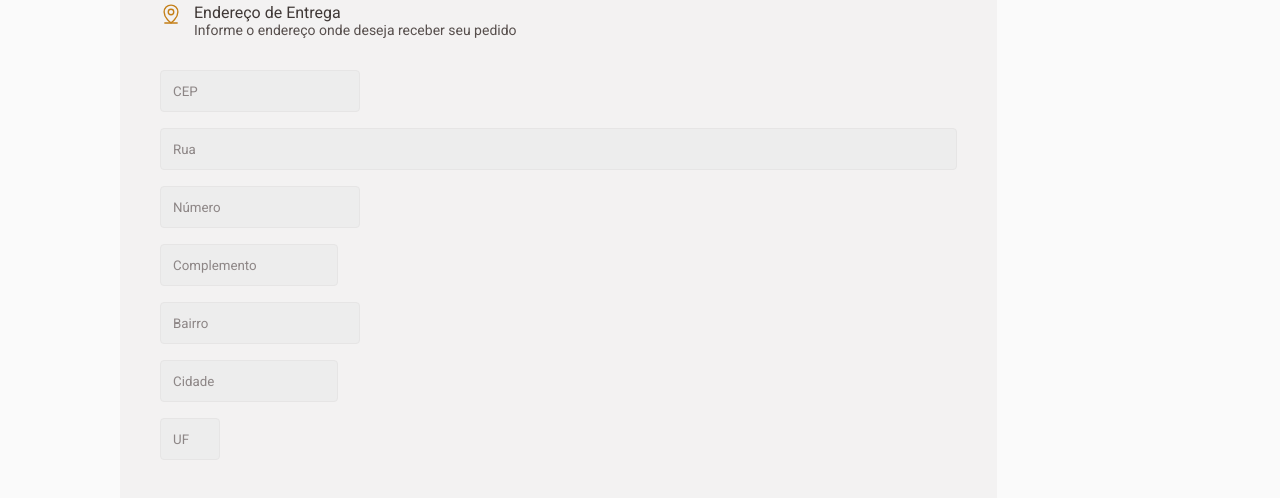
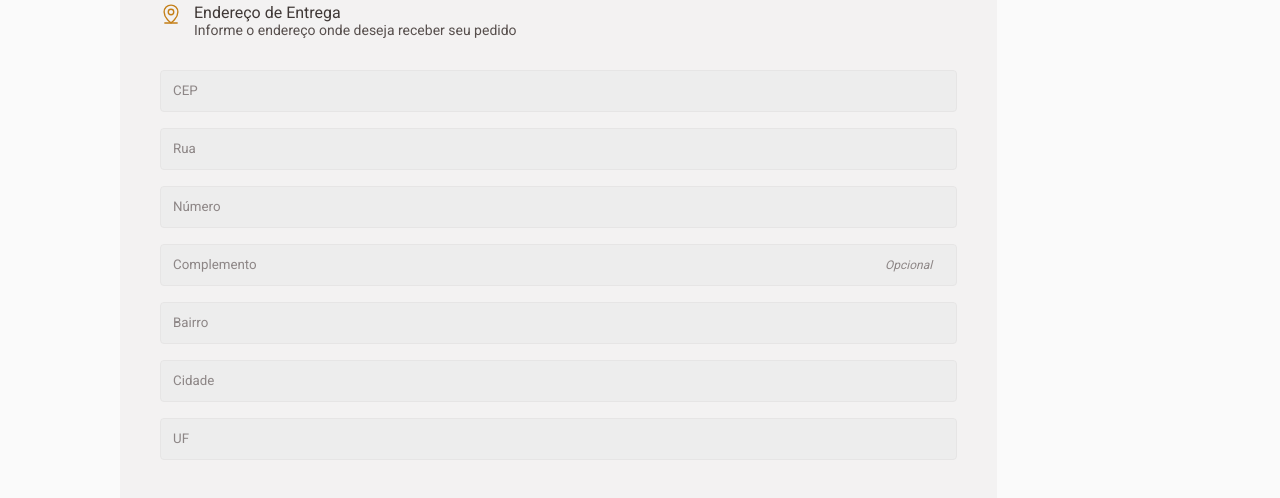
Before and after one commit to fernando-meira/coffee-delivery, a React (Vite) app: page /checkout in a window 1280 px wide. Shown: the part 226-724 px from the top of the page. Built offline with nearby package versions, Linux system fonts and the light colour scheme; no server answers.

Commit message:
feat: Alterado BaseInput para Input

```diff
--- a/src/components/BaseInput/styles.ts
+++ /dev/null
@@ -1,47 +0,0 @@
-import styled, { css } from 'styled-components';
-
-interface BaseInputProps {
-  inputSize?: 'small' | 'medium' | 'large';
-}
-
-const inputModifiers = {
-  small: () => css`
-    width: 6rem;
-  `,
-  medium: () => css`
-    width: 20rem;
-  `,
-  large: () => css`
-    width: 100%;
-  `,
-};
-
-export const Container = styled.div``;
-
-export const BaseInput = styled.input<BaseInputProps>`
-  ${({ inputSize, theme }) => css`
-    border: 0;
-    padding: 1.2rem;
-    min-height: 4.2rem;
-    border-radius: 0.4rem;
-    margin-bottom: 1.6rem;
-    border: 1px solid ${theme.colors.base.button};
-
-    background-color: ${theme.colors.base.input};
-
-    &:focus {
-      box-shadow: none;
-      border-color: ${theme.colors.yellow[900]};
-    }
-
-    &::placeholder {
-      color: ${theme.colors.base.label};
-    }
-
-    + input {
-      margin-left: 1.6rem;
-    }
-
-    ${!!inputSize && inputModifiers[inputSize]};
-  `}
-`;
--- a/src/components/BaseInput/index.tsx
+++ b/src/components/Input/index.tsx
@@ -2,14 +2,17 @@ import { InputHTMLAttributes } from 'react';
 
 import * as S from './styles';
 
-interface BaseInputProps extends InputHTMLAttributes<HTMLInputElement> {
+interface InputProps extends InputHTMLAttributes<HTMLInputElement> {
+  label?: string;
   inputSize?: 'small' | 'medium' | 'large';
 }
 
-export function BaseInput({ ...rest }: BaseInputProps) {
+export function Input({ label, ...rest }: InputProps) {
   return (
     <S.Container>
       <S.BaseInput {...rest} />
+
+      {label && <S.OptionalText>{label}</S.OptionalText>}
     </S.Container>
   );
 }
--- /dev/null
+++ b/src/components/Input/styles.ts
@@ -0,0 +1,67 @@
+import styled, { css } from 'styled-components';
+
+interface BaseInputProps {
+  inputSize?: 'small' | 'medium' | 'large';
+}
+
+const inputModifiers = {
+  small: () => css`
+    width: 6rem;
+  `,
+  medium: () => css`
+    width: 20rem;
+  `,
+  large: () => css`
+    width: 100%;
+  `,
+};
+
+export const Container = styled.div<BaseInputProps>`
+  ${({ theme, inputSize }) => css`
+    position: relative;
+
+    min-height: 4.2rem;
+    border-radius: 0.4rem;
+    margin-bottom: 1.6rem;
+    border: 1px solid ${theme.colors.base.button};
+
+    background-color: ${theme.colors.base.input};
+
+    ${!!inputSize && inputModifiers[inputSize]};
+  `}
+`;
+
+export const BaseInput = styled.input<BaseInputProps>`
+  ${({ theme }) => css`
+    border: 0;
+    width: 100%;
+    height: 100%;
+    padding: 1.2rem;
+    border-radius: 0.4rem;
+
+    background-color: inherit;
+
+    &::placeholder {
+      color: ${theme.colors.base.label};
+    }
+
+    + input {
+      margin-left: 1.6rem;
+    }
+  `}
+`;
+
+export const OptionalText = styled.label`
+  ${({ theme }) => css`
+    top: 50%;
+    right: 0;
+    z-index: 1;
+    position: absolute;
+
+    font-style: italic;
+    transform: translate(-50%, -50%);
+    color: ${theme.colors.base.label};
+    font-size: ${theme.font.base.sizes[12]};
+    font-weight: ${theme.font.base.weight.regular};
+  `}
+`;
--- a/src/components/index.ts
+++ b/src/components/index.ts
@@ -1,9 +1,9 @@
 export { Buy } from './Buy';
 export { Tags } from './Tags';
+export { Input } from './Input';
 export { Header } from './Header';
 export { Loader } from './Loader';
 export { Counter } from './Counter';
 export { Location } from './Location';
 export { Subtitle } from './Subtitle';
-export { BaseInput } from './BaseInput';
 export { CartButton } from './CartButton';
--- a/src/pages/Checkout/components/Form/index.tsx
+++ b/src/pages/Checkout/components/Form/index.tsx
@@ -1,6 +1,6 @@
 import { MapPinLine } from 'phosphor-react';
 
-import { BaseInput } from '~/components';
+import { Input } from '~/components';
 
 import * as S from './styles';
 
@@ -26,24 +26,19 @@ export function Form() {
       </S.FormHeader>
 
       <S.Form onSubmit={(event) => handleSubmit(event)}>
-        <BaseInput type="text" placeholder="CEP" inputSize="medium" />
+        <Input type="text" placeholder="CEP" inputSize="medium" />
 
-        <BaseInput
-          id="street"
-          type="text"
-          placeholder="Rua"
-          inputSize="large"
-        />
+        <Input id="street" type="text" placeholder="Rua" inputSize="large" />
 
-        <BaseInput type="text" placeholder="Número" inputSize="medium" />
+        <Input type="text" placeholder="Número" inputSize="medium" />
 
-        <BaseInput type="text" placeholder="Complemento" />
+        <Input type="text" placeholder="Complemento" label="Opcional" />
 
-        <BaseInput type="text" placeholder="Bairro" inputSize="medium" />
+        <Input type="text" placeholder="Bairro" inputSize="medium" />
 
-        <BaseInput type="text" placeholder="Cidade" />
+        <Input type="text" placeholder="Cidade" />
 
-        <BaseInput type="text" placeholder="UF" inputSize="small" />
+        <Input type="text" placeholder="UF" inputSize="small" />
       </S.Form>
     </S.Container>
   );
--- a/src/styles/global.ts
+++ b/src/styles/global.ts
@@ -12,7 +12,7 @@ export default createGlobalStyle`
 
     :focus {
       outline: 0;
-      box-shadow: 0 0 0 2px ${theme.colors.purple[500]};
+      box-shadow: 0 0 0 1px ${theme.colors.yellow[900]};
     }
 
     html {
```
